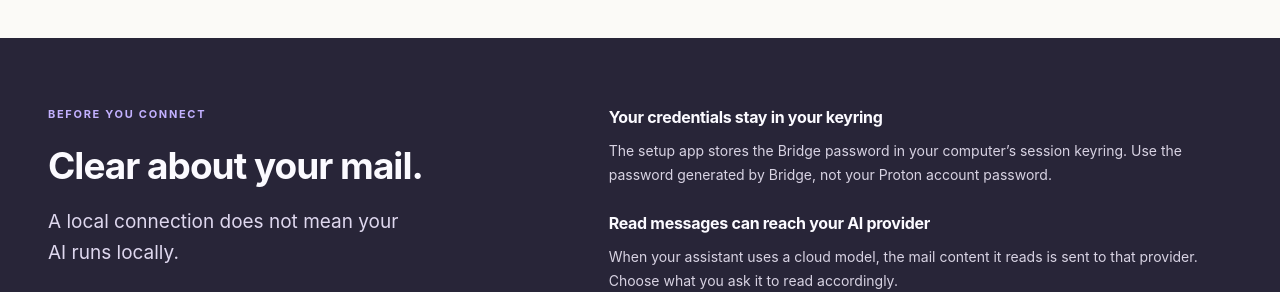
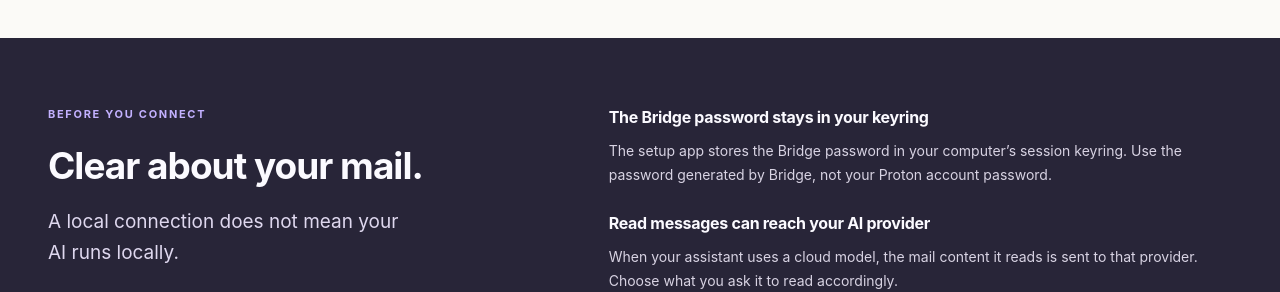
Before and after one commit to fbossiere/proton-safe-mcp, an MkDocs documentation site: the page built from docs/index.md, in a window 1280 px wide. Shown: the part 1320-1612 px from the top of the page. Built offline with MkDocs 1.6.1 and Material for MkDocs 9.7.7, drawn with Linux system fonts in a browser that asks for light colours.

Commit message:
docs: clarify password storage and keep the project icon across guides

```diff
--- a/docs/overrides/home.html
+++ b/docs/overrides/home.html
@@ -58,7 +58,7 @@
   </section>
   <section class="privacy" id="safety-boundary" aria-labelledby="privacy-title"><div class="wrap privacy-grid">
     <div><p class="eyebrow">{{ t('BEFORE YOU CONNECT', 'AVANT DE VOUS CONNECTER') }}</p><h2 id="privacy-title">{{ t('Clear about your mail.', 'Au clair sur vos messages.') }}</h2><p class="privacy-intro">{{ t('A local connection does not mean your AI runs locally.', 'Une connexion locale ne signifie pas que votre IA fonctionne en local.') }}</p><a href="{{ 'security-model/' | url }}">{{ t('Read the security model', 'Lire le modèle de sécurité (EN)') }} <span aria-hidden="true">→</span></a></div>
-    <div class="privacy-points"><div><h3>{{ t('Your credentials stay in your keyring', 'Vos identifiants restent dans votre trousseau') }}</h3><p>{{ t('The setup app stores the Bridge password in your computer’s session keyring. Use the password generated by Bridge, not your Proton account password.', 'L’application conserve le mot de passe Bridge dans le trousseau de session de votre ordinateur. Utilisez celui généré par Bridge, pas le mot de passe de votre compte Proton.') }}</p></div><div><h3>{{ t('Read messages can reach your AI provider', 'Les messages lus peuvent être transmis au fournisseur d’IA') }}</h3><p>{{ t('When your assistant uses a cloud model, the mail content it reads is sent to that provider. Choose what you ask it to read accordingly.', 'Lorsque votre assistant utilise un modèle dans le cloud, le contenu des messages qu’il lit est envoyé à ce fournisseur. Choisissez les messages que vous lui confiez en conséquence.') }}</p></div><div><h3>{{ t('Sending stays with you', 'L’envoi reste entre vos mains') }}</h3><p>{{ t('Proton Safe can create confirmed drafts. It has no tools to send, delete or move messages. Email is still untrusted input; these limits do not eliminate all AI risks.', 'Proton Safe peut créer des brouillons confirmés. Il ne dispose d’aucun outil pour envoyer, supprimer ou déplacer des messages. Les courriels restent des données non fiables : ces limites n’éliminent pas tous les risques liés à l’IA.') }}</p></div></div>
+    <div class="privacy-points"><div><h3>{{ t('The Bridge password stays in your keyring', 'Le mot de passe Bridge reste dans votre trousseau') }}</h3><p>{{ t('The setup app stores the Bridge password in your computer’s session keyring. Use the password generated by Bridge, not your Proton account password.', 'L’application conserve le mot de passe Bridge dans le trousseau de session de votre ordinateur. Utilisez celui généré par Bridge, pas le mot de passe de votre compte Proton.') }}</p></div><div><h3>{{ t('Read messages can reach your AI provider', 'Les messages lus peuvent être transmis au fournisseur d’IA') }}</h3><p>{{ t('When your assistant uses a cloud model, the mail content it reads is sent to that provider. Choose what you ask it to read accordingly.', 'Lorsque votre assistant utilise un modèle dans le cloud, le contenu des messages qu’il lit est envoyé à ce fournisseur. Choisissez les messages que vous lui confiez en conséquence.') }}</p></div><div><h3>{{ t('Sending stays with you', 'L’envoi reste entre vos mains') }}</h3><p>{{ t('Proton Safe can create confirmed drafts. It has no tools to send, delete or move messages. Email is still untrusted input; these limits do not eliminate all AI risks.', 'Proton Safe peut créer des brouillons confirmés. Il ne dispose d’aucun outil pour envoyer, supprimer ou déplacer des messages. Les courriels restent des données non fiables : ces limites n’éliminent pas tous les risques liés à l’IA.') }}</p></div></div>
   </div></section>
   <section class="section wrap finish" id="start-here" aria-labelledby="try-title"><div><p class="eyebrow">{{ t('HELP SHAPE THE NEXT VERSION', 'AIDEZ À AMÉLIORER LA SUITE') }}</p><h2 id="try-title">{{ t('Try it on one useful task.', 'Essayez sur un besoin concret.') }}</h2><p>{{ t('Can you install it, find an exchange and prepare a useful draft? Tell us what helped and where you got stuck, without sharing your mail.', 'Arrivez-vous à l’installer, à retrouver un échange et à préparer un brouillon utile ? Dites-nous ce qui vous aide et ce qui vous bloque, sans partager vos messages.') }}</p></div><a class="button primary" href="{{ trial | url }}">{{ t('Try it & give feedback', 'Essayer et donner mon avis') }} <span aria-hidden="true">→</span></a></section>
 </main>
--- a/mkdocs.yml
+++ b/mkdocs.yml
@@ -10,6 +10,8 @@
   name: material
   custom_dir: docs/overrides
   font: false
+  logo: assets/proton-safe.svg
+  favicon: assets/proton-safe.svg
   language: en
   features:
     - content.code.copy
```
